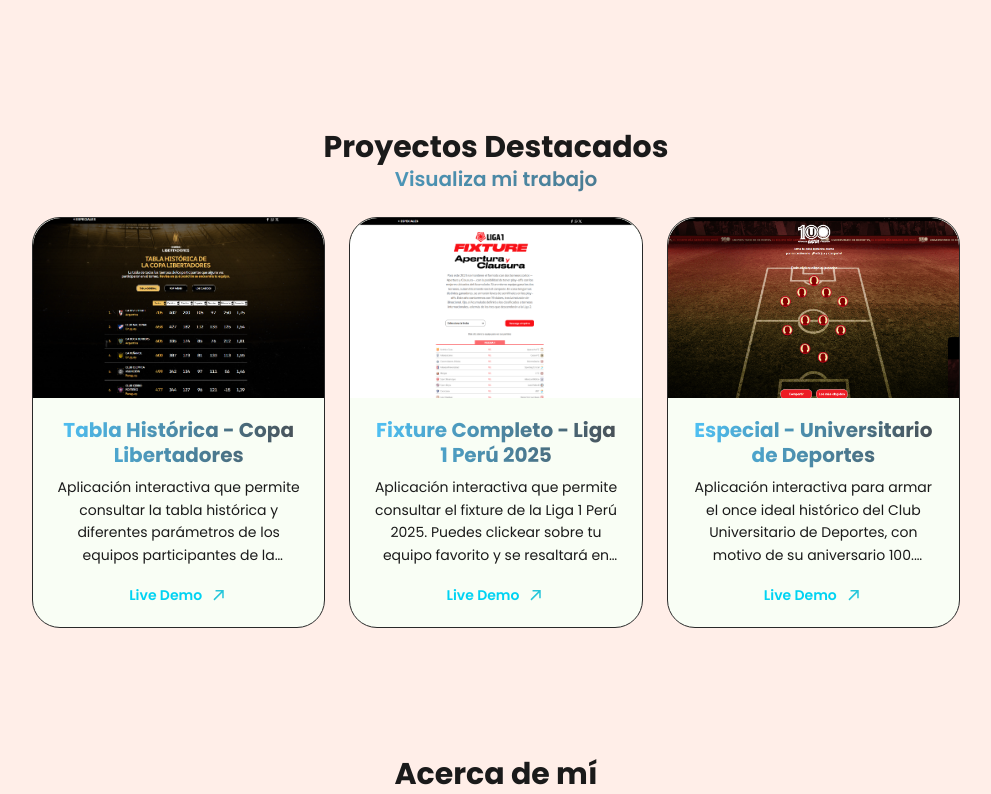
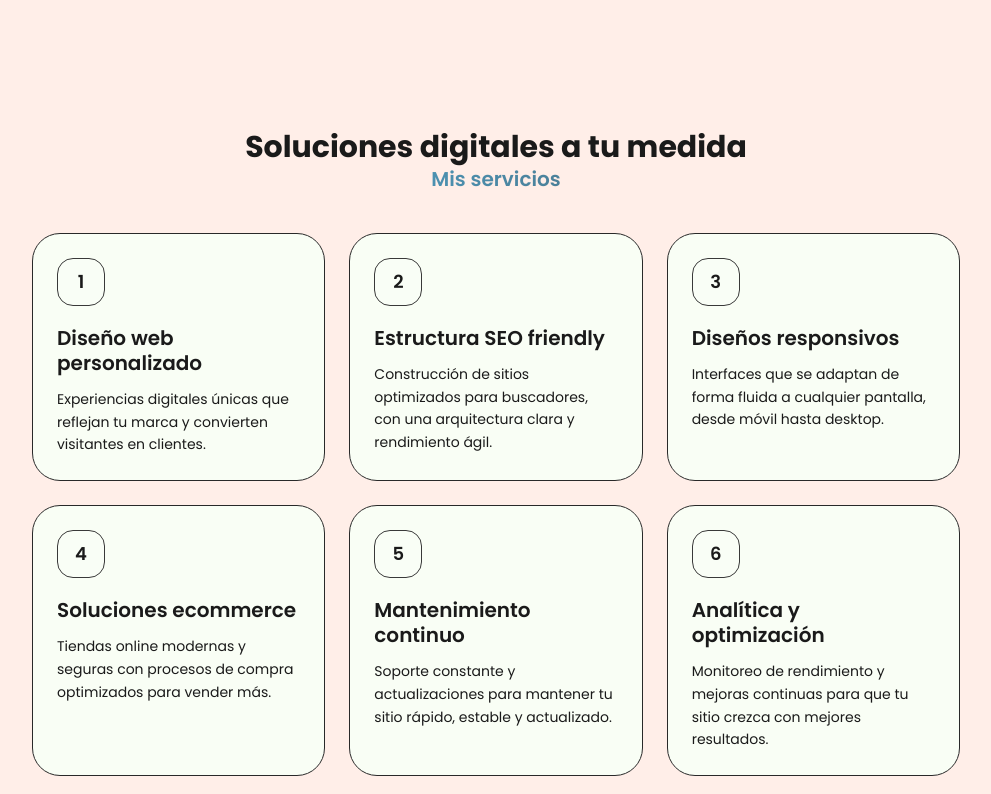
Before and after one commit to martinalonsonu/portfolio-martin, a Next.js app: page / in a window 1280 px wide. Shown: the part 1265-2059 px from the top of the page, without its empty margins (144-1135 px from the left). Built offline with nearby package versions, Linux system fonts and the light colour scheme.

Commit message:
feat: add services page

```diff
--- a/src/app/page.tsx
+++ b/src/app/page.tsx
@@ -3,6 +3,7 @@ import ExperienceSection from "@/components/experience";
 import Footer from "@/components/footer";
 import Header from "@/components/header";
 import Projects from "@/components/projects";
+import Services from "@/components/services";
 import Top from "@/components/top";
 
 export default function Home() {
@@ -12,6 +13,7 @@ export default function Home() {
       <main>
         <Top />
         <ExperienceSection />
+        <Services />
         <Projects />
         <AboutSection />
       </main>
--- a/src/components/header.tsx
+++ b/src/components/header.tsx
@@ -38,14 +38,15 @@ const Header = () => {
                 <Link href="/#experience">Experiencia</Link>
               </li>
               <li>
+                <Link href="/#services">Servicios</Link>
+              </li>
+              <li>
                 <Link href="/#projects">Proyectos</Link>
               </li>
               <li>
                 <Link href="/#about">Acerca de mí</Link>
               </li>
-              <li>
-                <Link href="/#services">Servicios</Link>
-              </li>
+
               <li
                 className={clsx(
                   "border-[#4FC3F7] border-[1px] rounded-md px-3 py-1",
@@ -138,13 +139,13 @@ const Header = () => {
           <nav className={clsx("bg-card w-full h-screen flex flex-col")}>
             <ul className={clsx("flex flex-col gap-6 p-6 text-lg")}>
               <li>
-                <a href="#about" onClick={() => setMenuOpen(false)}>
-                  Acerca de mi
+                <a href="#experience" onClick={() => setMenuOpen(false)}>
+                  Experiencia
                 </a>
               </li>
               <li>
-                <a href="#experience" onClick={() => setMenuOpen(false)}>
-                  Experiencia
+                <a href="#services" onClick={() => setMenuOpen(false)}>
+                  Servicios
                 </a>
               </li>
               <li>
@@ -153,8 +154,8 @@ const Header = () => {
                 </a>
               </li>
               <li>
-                <a href="#services" onClick={() => setMenuOpen(false)}>
-                  Servicios
+                <a href="#about" onClick={() => setMenuOpen(false)}>
+                  Acerca de mi
                 </a>
               </li>
               <li
--- /dev/null
+++ b/src/components/services.tsx
@@ -0,0 +1,76 @@
+import clsx from "clsx";
+
+const services = [
+  {
+    title: "Diseño web personalizado",
+    description:
+      "Experiencias digitales únicas que reflejan tu marca y convierten visitantes en clientes.",
+  },
+  {
+    title: "Estructura SEO friendly",
+    description:
+      "Construcción de sitios optimizados para buscadores, con una arquitectura clara y rendimiento ágil.",
+  },
+  {
+    title: "Diseños responsivos",
+    description:
+      "Interfaces que se adaptan de forma fluida a cualquier pantalla, desde móvil hasta desktop.",
+  },
+  {
+    title: "Soluciones ecommerce",
+    description:
+      "Tiendas online modernas y seguras con procesos de compra optimizados para vender más.",
+  },
+  {
+    title: "Mantenimiento continuo",
+    description:
+      "Soporte constante y actualizaciones para mantener tu sitio rápido, estable y actualizado.",
+  },
+  {
+    title: "Analítica y optimización",
+    description:
+      "Monitoreo de rendimiento y mejoras continuas para que tu sitio crezca con mejores resultados.",
+  },
+];
+
+const Services = () => {
+  return (
+    <section
+      id="services"
+      className="max-w-[960px] mx-auto px-4 py-10 md:py-16 text-center"
+    >
+      <div className="mb-10">
+        <h3 className={clsx("text-2xl font-bold", "md:text-3xl")}>
+          Soluciones digitales a tu medida
+        </h3>
+        <p
+          className={clsx(
+            "text-lg font-semibold gradient-subtitle mb-10",
+            "md:text-xl",
+          )}
+        >
+          Mis servicios
+        </p>
+      </div>
+
+      <div className="grid gap-6 sm:grid-cols-2 xl:grid-cols-3">
+        {services.map((service, index) => (
+          <article
+            key={index}
+            className="group rounded-[28px] border border-[#292929] bg-card p-6 text-left transition-all duration-300 hover:border-[#4FC3F7] hover:shadow-[0_20px_60px_rgba(0,0,0,0.18)]"
+          >
+            <div className="mb-5 inline-flex h-12 w-12 items-center justify-center rounded-2xl border border-[#393939] bg-[#ffffff]/5 text-lg font-semibold">
+              {index + 1}
+            </div>
+            <h3 className="text-xl font-semibold leading-tight mb-3">
+              {service.title}
+            </h3>
+            <p className="text-sm leading-relaxed">{service.description}</p>
+          </article>
+        ))}
+      </div>
+    </section>
+  );
+};
+
+export default Services;
```
